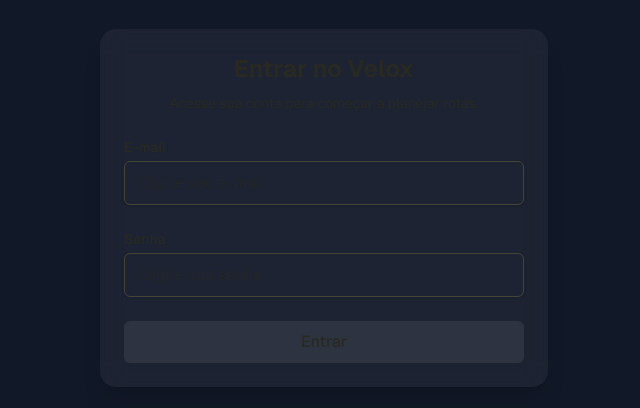
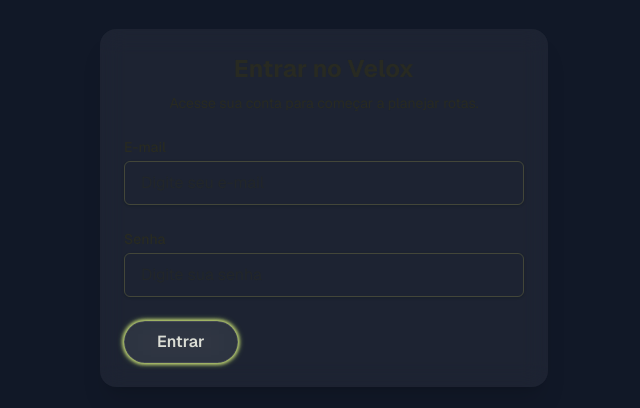
Before and after one commit to htamagnus/web-velox, a Next.js app: page /login in a window 1280 px wide. Shown: the part 192-600 px from the top of the page, without its empty margins (316-956 px from the left). Built offline with nearby package versions, Linux system fonts and the light colour scheme; no server answers.

Commit message:
update butoons with styleguide

```diff
--- /dev/null
+++ b/src/components/ui/button/button.module.css
@@ -0,0 +1,36 @@
+.confirm {
+    padding: 0.5rem;
+    padding-left: 2rem;
+    padding-right: 2rem;
+    color: var(--copy-light);
+    font-weight: 600;
+    border-radius: 10rem;
+    background-color: rgba(255, 255, 255, 0.05);
+    border: 0.5px solid rgba(255, 255, 255, 0.1);
+    backdrop-filter: blur(16px);
+    /* box-shadow: 0 4px 20px rgba(0, 255, 150, 0.05); */
+    box-shadow:
+        0 0 6px var(--primary),
+        0 0 4px var(--primary),
+        0 0 4px var(--primary);
+    transition:
+      background-color 0.6s ease,
+      color 1s ease,
+      opacity 1s ease,
+      transform 5s ease;
+  }
+
+  .confirm:hover {
+    background-color: var(--primary-dark);
+    color: var(--primary-content);
+    opacity: 0.9;
+  }
+
+  .confirm:active {
+    transform: scale(0.95);
+  }
+
+  .confirm:focus {
+    outline: none;
+    box-shadow: 0 0 0 3px rgba(191, 213, 114, 0.5);
+  }
--- a/src/components/ui/button/button.tsx
+++ b/src/components/ui/button/button.tsx
@@ -2,6 +2,7 @@
 
 import React from 'react'
 import clsx from 'clsx'
+import styles from './button.module.css'
 
 type ButtonProps = {
   children: React.ReactNode
@@ -23,29 +24,35 @@
   onClick,
 }: ButtonProps) {
   const baseClasses =
-    'inline-flex items-center justify-center font-medium transition focus:outline-none focus:ring-2 focus:ring-offset-2'
+  'inline-flex items-center justify-center font-semibold transition-all text-base focus:outline-none focus:ring-2 focus:ring-offset-2'
 
   const variants = {
-    confirm: 'w-full bg-white/7 button-confirm rounded-md py-2 cursor-pointer',
-    primary: 'button-confirm w-full',
-    secondary: 'bg-white text-gray-900 px-6 py-2 rounded-md font-semibold shadow-lg hover:opacity-90',
-    ghost: 'w-full bg-transparent text-gray-700 hover:bg-gray-100 focus:ring-gray-300 px-4 py-2 rounded-md',
-    round: 'rounded-button',
+    primary: 'w-full py-2 rounded-md bg-primary shadow hover:brightness-10 active:scale-95',
+    secondary: 'bg-copy text-background shadow hover:opacity-90 active:scale-95',
+    ghost: 'bg-transparent text-copy hover:bg-white/10 active:scale-95',
+    round: 'bg-primary-dark w-10 h-10 rounded-full hover:brightness-110 active:scale-95',
+    confirm: styles.confirm,
   }
+
+  const isDisabled = disabled || loading
 
   return (
     <button
       type={type}
       onClick={onClick}
-      disabled={disabled || loading}
+      disabled={isDisabled}
       className={clsx(
         baseClasses,
         variants[variant],
-        disabled || loading ? 'opacity-50 cursor-not-allowed' : '',
+        isDisabled && 'opacity-50 cursor-not-allowed',
         className
       )}
     >
-      {loading ? 'Carregando...' : children}
+      {loading ? (
+        <span className="w-5 h-5 border-2 border-t-transparent border-current rounded-full animate-spin" />
+      ) : (
+        children
+      )}
     </button>
   )
 }
```
